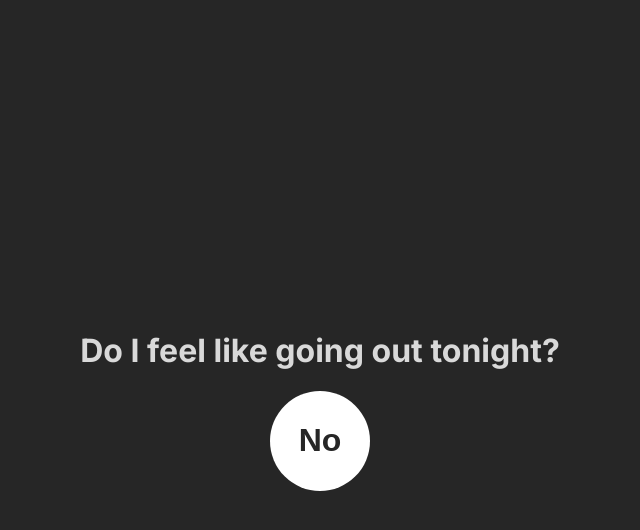
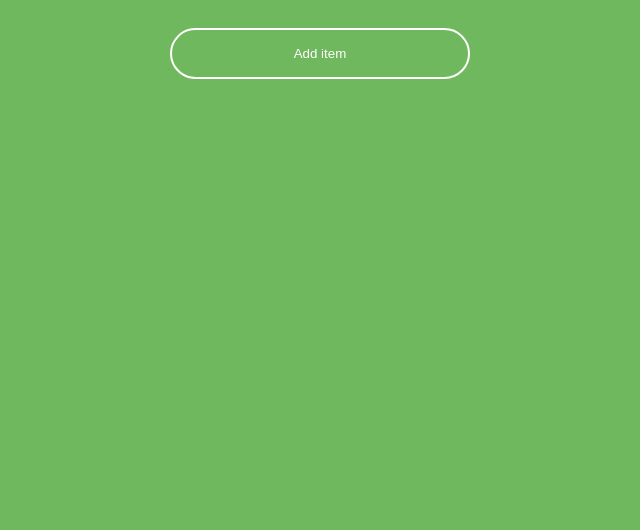
Before and after one commit to seb-ssabes/react-basics, a React (Vite) app: page / in a window 1280 px wide. Shown: the top 530 px of the page, without its empty margins (320-960 px from the left). Built offline with nearby package versions, Linux system fonts and the light colour scheme.

Commit message:
useState on arrays

```diff
--- a/index.html
+++ b/index.html
@@ -5,10 +5,10 @@
     <link rel="preconnect" href="https://fonts.googleapis.com">
     <link rel="preconnect" href="https://fonts.gstatic.com" crossorigin>
     <link href="https://fonts.googleapis.com/css2?family=Inter:ital,opsz,wght@0,14..32,100..900;1,14..32,100..900&family=Saira:ital,wght@0,100..900;1,100..900&display=swap" rel="stylesheet">
-    <link rel="stylesheet" href="/src/TernaryPractice/index.css">
+    <link rel="stylesheet" href="/src/ArrayState/index.css">
   </head>
   <body>
     <div id="root"></div>
-    <script src="/src/TernaryPractice/" type="module"></script>
+    <script src="/src/ArrayState/" type="module"></script>
   </body>
 </html>
--- /dev/null
+++ b/src/ArrayState/App.jsx
@@ -0,0 +1,28 @@
+import React from "react"
+
+export default function App() {
+
+  const [myFavoriteThings, setMyFavoriteThings] = React.useState([ ])
+
+  const allFavoriteThings = ["💦🌹", "😺", "💡🫖", "🔥🧤", "🟤🎁",
+  "🐴", "🍎🥧", "🚪🔔", "🛷🔔", "🥩🍝"]
+  const thingsElements = myFavoriteThings.map(thing => <p key={thing}>{thing}</p>)
+
+  function addFavoriteThing() {
+    setMyFavoriteThings(
+        prevFavThings => [
+            ...prevFavThings,
+            allFavoriteThings[prevFavThings.length]
+        ]
+    )
+  }
+
+  return (
+    <main>
+      <button onClick={addFavoriteThing}>Add item</button>
+      <section aria-live="polite">
+        {thingsElements}
+      </section>
+    </main>
+  )
+}
--- /dev/null
+++ b/src/ArrayState/index.css
@@ -0,0 +1,43 @@
+* {
+    box-sizing: border-box;
+}
+
+body {
+    background-color: #70B85D;
+    color: white;
+    padding: 20px;
+    font-size: 1.3rem;
+}
+
+main {
+    display: flex;
+    flex-direction: column;
+    align-items: center;
+}
+
+button {
+    width: 100%;
+    max-width: 300px;
+    background-color: transparent;
+    padding: 1rem;
+    color: white;
+    border: 2px solid white;
+    border-radius: 50px;
+    cursor: pointer;
+    font-family: 'Karla', sans-serif;
+    margin-bottom: 20px;
+}
+
+button:hover {
+    background-color: #FFFEF1;
+    color: #2C5E2E;
+}
+
+button:focus {
+    outline: 0;
+}
+
+p {
+    margin-block: 10px;
+    font-size: 2rem;
+}
--- /dev/null
+++ b/src/ArrayState/index.jsx
@@ -0,0 +1,8 @@
+import { createRoot } from "react-dom/client"
+import App from "./App"
+
+const root = createRoot(document.querySelector('#root'))
+
+root.render(
+  <App />
+)
```
